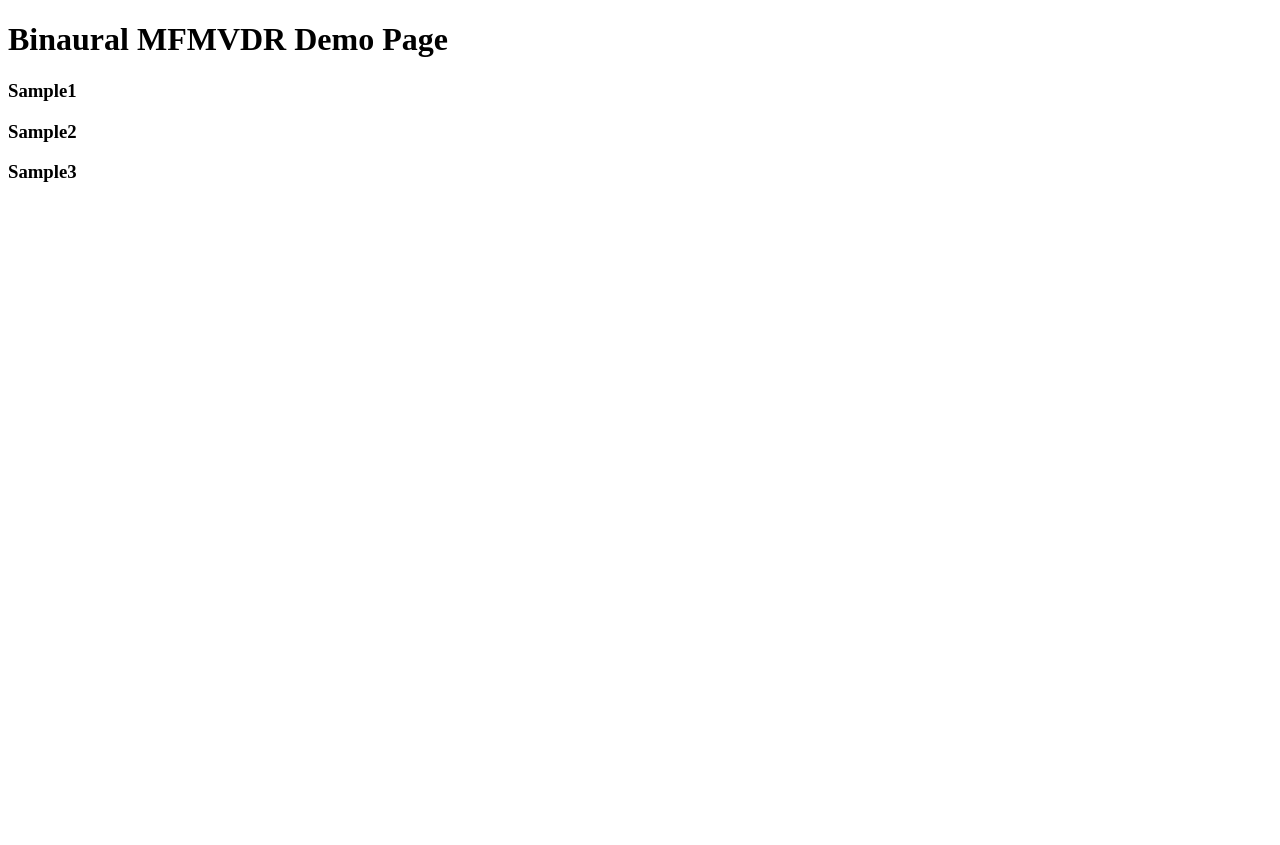
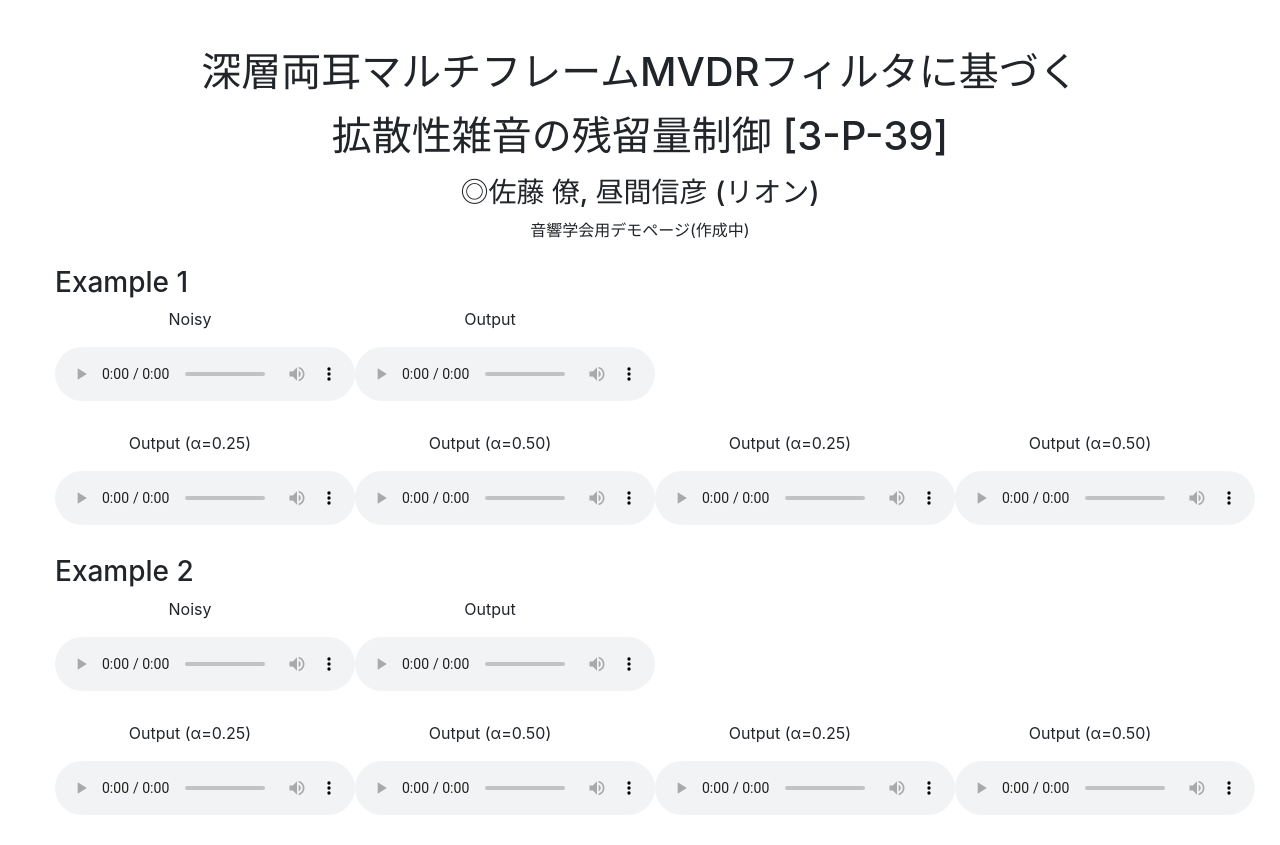
Before and after one commit to Rion-Dev/Binaural-MFMVDR-Demo, a plain HTML site: page index.html in a window 1280 px wide. Before the commit the page ends 800 px from the top, so only its background shows below. Drawn offline with nearby package versions, Linux system fonts and the light colour scheme.

Commit message:
audio sample

```diff
--- a/index.html
+++ b/index.html
@@ -1,14 +1,141 @@
 <!DOCTYPE html>
-<html lang="ja">
+<html lang="en">
 <head>
   <meta charset="UTF-8">
-  <title>Binaural MFMVDR Demo</title>
+  <meta name="viewport" content="width=device-width, initial-scale=1.0">
+  <title>深層両耳マルチフレームMVDRフィルタに基づく拡散性雑音の残留量制御</title>
+  <link href="https://cdn.jsdelivr.net/npm/bootstrap@4.5.2/dist/css/bootstrap.min.css" rel="stylesheet">
+  <style>
+    /* Increase container width */
+    .custom-container {
+      max-width: 1200px; /* Set your desired maximum width */
+      margin: 0 auto; /* Center the container horizontally */
+    }
+
+    .custom-col {
+      padding-left: 15px;
+      padding-right: 15px;
+      margin-bottom: 20px;
+    }
+
+    /* Adjust individual column spacing */
+    /* .custom-col:nth-child(3n+1) {
+      margin-right: 20px;
+    } */
+  </style>
 </head>
 <body>
-    <h1>Binaural MFMVDR Demo Page</h1>
-    <h3>Sample1</h3>
-    <!-- <p>ここに</p> -->
-    <h3>Sample2</h3>
-    <h3>Sample3</h3>
+    <div class="container-fluid mt-5 custom-container">
+      <div class="text-center">
+      <h1><p>深層両耳マルチフレームMVDRフィルタに基づく</p><p>拡散性雑音の残留量制御 [3-P-39]</p></h1>
+      <h3>◎佐藤 僚, 昼間信彦 (リオン)</h3>
+      <p>音響学会用デモページ(作成中)</p>
+    </div>
+
+    <div class="mt-4">
+      <h3>Example 1</h3>
+      <div class="row">
+        <div class="col-md-3 custom-col mb-4">
+            <p class="text-center">Noisy</p>
+            <audio controls>
+            <source src="audio/noisy_val_28.wav" type="audio/wav">
+            Your browser does not support the audio element.
+          </audio>
+        </div>
+        <div class="col-md-3 custom-col mb-4">
+            <p class="text-center">Output</p>
+            <audio controls>
+            <source src="audio/output_val_28.wav" type="audio/wav">
+            Your browser does not support the audio element.
+          </audio>
+        </div>
+        <div class="col-md-3 custom-col mb-4">
+          <!-- Empty Column -->
+        </div>
+        <div class="col-md-3 custom-col mb-4">
+          <!-- Empty Column -->
+        </div>
+        <div class="col-md-3 custom-col mb-4">
+          <p class="text-center">Output (α=0.25)</p>
+          <audio controls>
+            <source src="audio/5.wav" type="audio/wav">
+            Your browser does not support the audio element.
+          </audio>
+        </div>
+        <div class="col-md-3 custom-col mb-4">
+            <p class="text-center">Output (α=0.50)</p>
+            <audio controls>
+            <source src="audio/6.wav" type="audio/wav">
+            Your browser does not support the audio element.
+          </audio>
+        </div>
+        <div class="col-md-3 custom-col mb-4">
+            <p class="text-center">Output (α=0.25)</p>
+            <audio controls>
+              <source src="audio/5.wav" type="audio/wav">
+              Your browser does not support the audio element.
+            </audio>
+          </div>
+          <div class="col-md-3 custom-col mb-4">
+              <p class="text-center">Output (α=0.50)</p>
+              <audio controls>
+              <source src="audio/6.wav" type="audio/wav">
+              Your browser does not support the audio element.
+            </audio>
+          </div>
+        </div>
+        <h3>Example 2</h3>
+        <div class="row">
+          <div class="col-md-3 custom-col mb-4">
+              <p class="text-center">Noisy</p>
+              <audio controls>
+              <source src="audio/noisy_val_328.wav" type="audio/wav">
+              Your browser does not support the audio element.
+            </audio>
+          </div>
+          <div class="col-md-3 custom-col mb-4">
+              <p class="text-center">Output</p>
+              <audio controls>
+              <source src="audio/output_val_328.wav" type="audio/wav">
+              Your browser does not support the audio element.
+            </audio>
+          </div>
+          <div class="col-md-3 custom-col mb-4">
+            <!-- Empty Column -->
+          </div>
+          <div class="col-md-3 custom-col mb-4">
+            <!-- Empty Column -->
+          </div>
+          <div class="col-md-3 custom-col mb-4">
+            <p class="text-center">Output (α=0.25)</p>
+            <audio controls>
+              <source src="audio/5.wav" type="audio/wav">
+              Your browser does not support the audio element.
+            </audio>
+          </div>
+          <div class="col-md-3 custom-col mb-4">
+              <p class="text-center">Output (α=0.50)</p>
+              <audio controls>
+              <source src="audio/6.wav" type="audio/wav">
+              Your browser does not support the audio element.
+            </audio>
+          </div>
+          <div class="col-md-3 custom-col mb-4">
+              <p class="text-center">Output (α=0.25)</p>
+              <audio controls>
+                <source src="audio/5.wav" type="audio/wav">
+                Your browser does not support the audio element.
+              </audio>
+            </div>
+            <div class="col-md-3 custom-col mb-4">
+                <p class="text-center">Output (α=0.50)</p>
+                <audio controls>
+                <source src="audio/6.wav" type="audio/wav">
+                Your browser does not support the audio element.
+              </audio>
+            </div>
+          </div>
+      </div>
+  </div>
 </body>
 </html>
```
Also changed, not shown: 4 other files.
